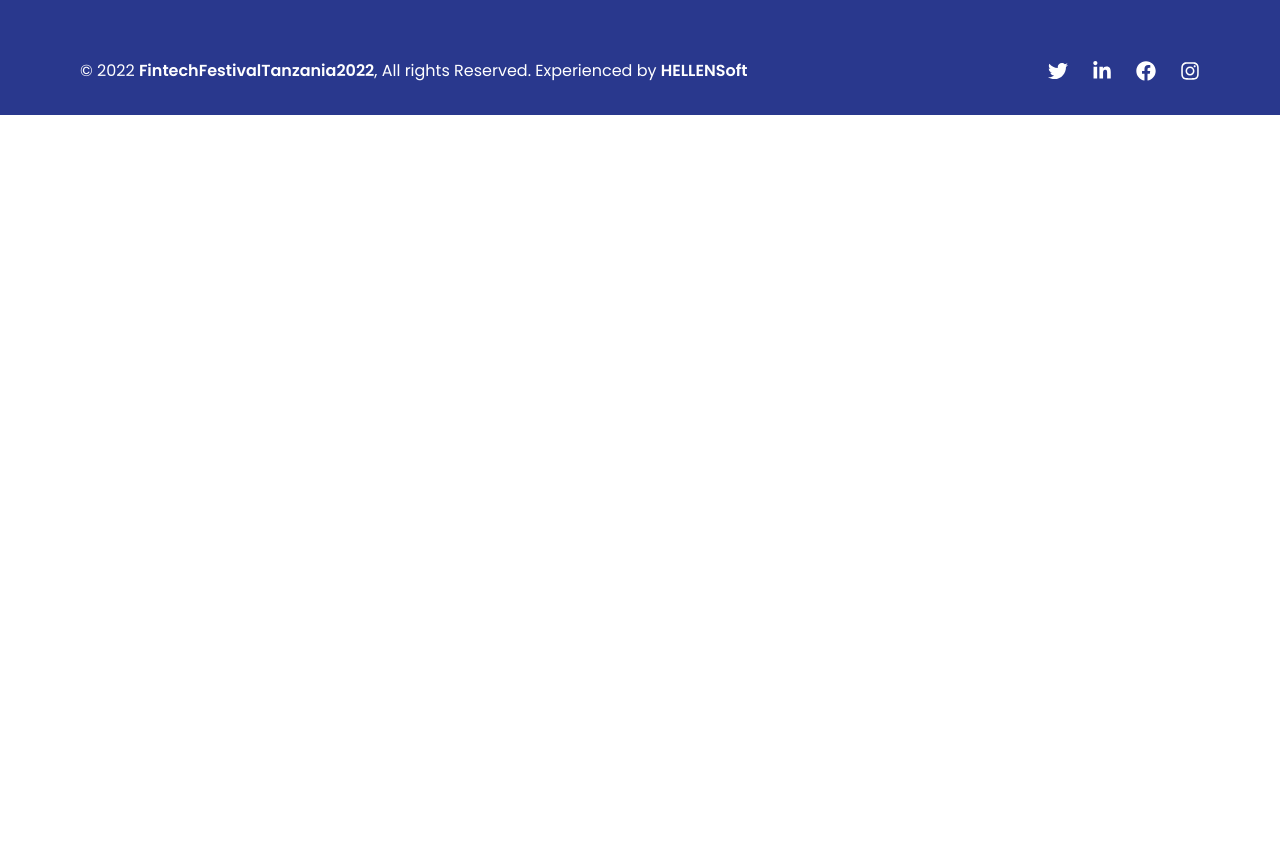
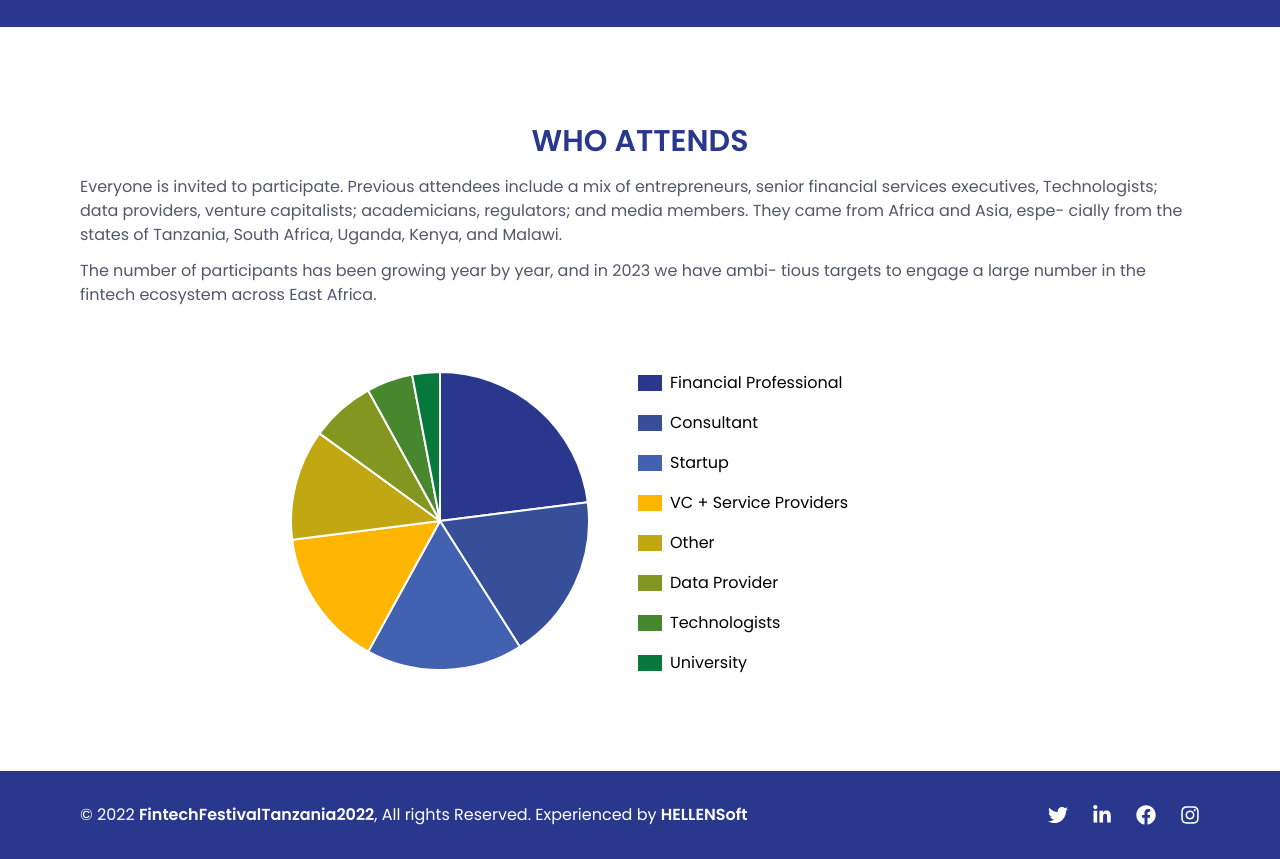
Before and after one commit to hellensoft/fintech, a React (Create React App) app: page / in a window 1280 px wide. Shown: the part 2920-3779 px from the top of the page. Before the commit the page ends 3035 px from the top, so only its background shows below. Built offline with nearby package versions, Linux system fonts and the light colour scheme.

Commit message:
feat: who-attend section

```diff
--- a/package.json
+++ b/package.json
@@ -13,8 +13,10 @@
     "@types/react-dom": "^18.0.0",
     "@types/react-select-country-list": "^2.2.1",
     "aos": "^2.3.4",
+    "chart.js": "^3.9.1",
     "formik": "^2.2.9",
     "react": "^18.2.0",
+    "react-chartjs-2": "^4.3.1",
     "react-dom": "^18.2.0",
     "react-icons": "^4.4.0",
     "react-phone-number-input": "^3.2.12",
--- a/src/components/Header.tsx
+++ b/src/components/Header.tsx
@@ -120,10 +120,15 @@ const Header: FC<IHeader> = ({ fixed }) => {
 																	link,
 																	index
 																) => (
-																	<NavLink
+																	<Popover.Button
+																		as={
+																			Fragment
+																		}
 																		key={
 																			index
 																		}
+																	>
+																		<NavLink
 																			end={
 																				link.end
 																			}
@@ -136,7 +141,7 @@ const Header: FC<IHeader> = ({ fixed }) => {
 																			}) =>
 																				`hover:text-greenPrimary font-medium text-bluePrimary hover:bg-[#eee] px-4 py-2 w-full ${
 																					isActive &&
-																				"bg-[#eee] text-bluePrimary"
+																					"bg-[#eee] text-greenPrimary"
 																				}`
 																			}
 																		>
@@ -144,6 +149,7 @@ const Header: FC<IHeader> = ({ fixed }) => {
 																				link.name
 																			}
 																		</NavLink>
+																	</Popover.Button>
 																)
 															)}
 														</div>
--- /dev/null
+++ b/src/components/WhoAttends.tsx
@@ -0,0 +1,109 @@
+import { FC } from "react";
+import SectionWrapper from "./SectionWrapper";
+import { Chart as ChartJS, ArcElement, Tooltip } from "chart.js";
+import { Pie } from "react-chartjs-2";
+
+ChartJS.register(ArcElement, Tooltip);
+
+interface IWhoAttends {}
+
+const WhoAttends: FC<IWhoAttends> = () => {
+	const data = [
+		{
+			name: "Financial Professional",
+			percentage: 23,
+			color: "#29388c",
+		},
+		{
+			name: "Consultant",
+			percentage: 18,
+			color: "#374f98",
+		},
+		{
+			name: "Startup",
+			percentage: 17,
+			color: "#4262b1",
+		},
+		{
+			name: "VC + Service Providers",
+			percentage: 15,
+			color: "#ffb603",
+		},
+		{
+			name: "Other",
+			percentage: 12,
+			color: "#c1a712",
+		},
+		{
+			name: "Data Provider",
+			percentage: 7,
+			color: "#839720",
+		},
+		{
+			name: "Technologists",
+			percentage: 5,
+			color: "#47882f",
+		},
+		{
+			name: "University",
+			percentage: 3,
+			color: "#08793d",
+		},
+	];
+	const dataPie = {
+		labels: data.map((el) => el.name),
+		datasets: [
+			{
+				label: "# of Votes",
+				data: data.map((el) => el.percentage),
+				backgroundColor: data.map((el) => el.color),
+			},
+		],
+	};
+
+	return (
+		<SectionWrapper>
+			<div className="my-24">
+				<h1 className="text-3xl text-bluePrimary font-semibold mb-4 text-center">
+					WHO ATTENDS
+				</h1>
+				<p className="text-grayText">
+					Everyone is invited to participate. Previous attendees
+					include a mix of entrepreneurs, senior financial services
+					executives, Technologists; data providers, venture
+					capitalists; academicians, regulators; and media members.
+					They came from Africa and Asia, espe- cially from the states
+					of Tanzania, South Africa, Uganda, Kenya, and Malawi.
+				</p>
+				<p className="text-grayText mt-3">
+					The number of participants has been growing year by year,
+					and in 2023 we have ambi- tious targets to engage a large
+					number in the fintech ecosystem across East Africa.
+				</p>
+				<div className="grid grid-cols-1 sm:grid-cols-[300px_1fr] gap-12 pt-16 max-w-[700px] mx-auto">
+					<div>
+						<Pie data={dataPie} />
+					</div>
+					<div className="grid gap-2 sm:gap-4 grid-cols-2 sm:grid-cols-1">
+						{data.map((el, index) => (
+							<div
+								key={index}
+								className="flex items-center space-x-2"
+							>
+								<div
+									className={`h-3 xs:h-4 w-4 xs:w-6 bg-[${el.color}]`}
+									style={{ backgroundColor: `${el.color}` }}
+								/>
+								<p className="text-xs xs:text-sm sm:text-base">
+									{el.name}
+								</p>
+							</div>
+						))}
+					</div>
+				</div>
+			</div>
+		</SectionWrapper>
+	);
+};
+
+export default WhoAttends;
--- a/src/pages/Home.tsx
+++ b/src/pages/Home.tsx
@@ -3,6 +3,7 @@ import Forum from "../components/Forum";
 import SectionWrapper from "../components/SectionWrapper";
 import Sponsers from "../components/Sponsers";
 import Statistics from "../components/Statistics";
+import WhoAttends from "../components/WhoAttends";
 import HomeIntro from "../containers/HomeIntro";
 
 interface IHome {}
@@ -42,6 +43,7 @@ const Home: FC<IHome> = () => {
 			</SectionWrapper>
 			<Sponsers />
             <Forum />
+            <WhoAttends />
 		</div>
 	);
 };
```
Also changed, not shown: 14 other files (tests, documents, lock files or other folders). Lines whose indentation alone changed are shown as unchanged.
